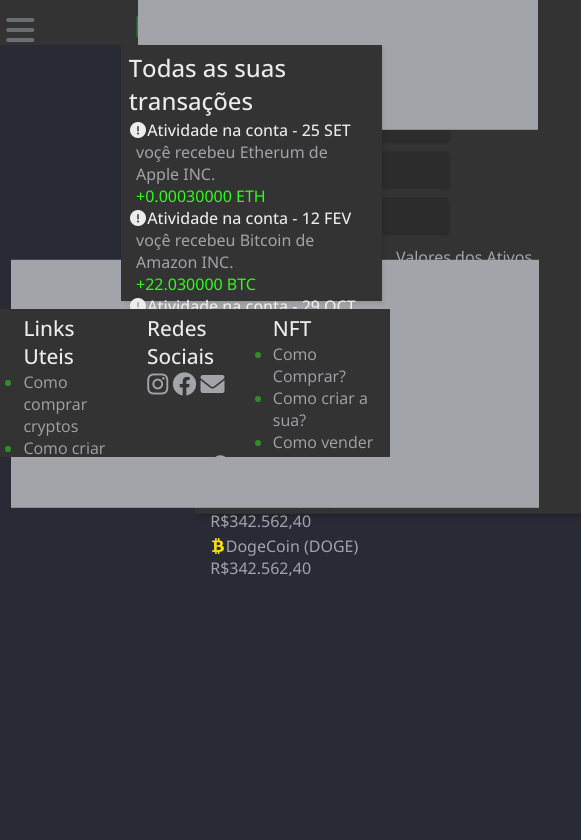
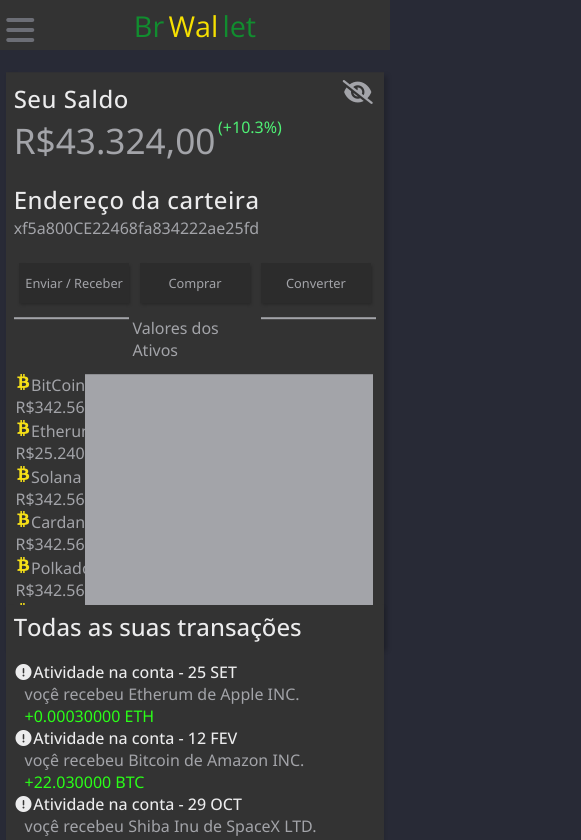
Before and after one commit to devrik3/BrWallet, a plain HTML site: page index.html in a window 390 px wide. Shown: the top 840 px of the page, 581 px wide, since content can reach past the window. Drawn offline with nearby package versions, Linux system fonts and the light colour scheme; a web font is replaced by a local one.

Commit message:
Update style.css

```diff
--- a/css/style.css
+++ b/css/style.css
@@ -438,12 +438,15 @@
 	display: inline-flex;
 }
 ::marker{color: rgba(43, 255, 24, .45);}
-@media screen  and (max-width: 1200px){
+@media (max-width: 720px){
 	body{overflow-x: hidden;}
 	header .nav{display: none;}
 	header{
 		padding: 1.5% 0;
-		height: 4vh;
+		height: 4.5vh;
+		width: 100%;
+		overflow: hidden;
+		position: inherit;
 	}
 	header .nav-menu{
 		background: #333;
@@ -478,24 +481,33 @@
 	.ativos,
 	.googleADS{display: none;}
 	.dashboard{
-		width: 95%;
-		height: 70%;
-                position: absolute;
-		left: 50%;
-		top: 25%;
-                transform: translate(-0%, -50%;
+		width: 93%;
+		left: 0;
+		right: 0;
 		margin: 0 auto;
+		height: 35rem;
+		top: 22.5rem;
+		margin: 0 auto;
+		display: flex;
+		flex-direction: column;
+		align-content: flex-start;
+		justify-content: flex-start;
+		align-items: stretch;
+		transform: translate(-0%, -50%);
 		background: #333;
-		padding: 2.5%;
+		padding: 2%;
 		box-shadow: 3px 3px 5px rgba(0,0,0, .20);
-		z-index: 1;
 	}
 	.dashboard h2{
 		font-family: 'Open Sans', sans-serif;
 		font-weight: 500;
 		font-size: 1.5rem;
-		margin: 1% 0;
+		display: flex;
+		justify-content: flex-start;
+		width: 100%;
+		margin: .5% 0;
 		color: #ECECED;
+		letter-spacing: 0.5px;
 	}
 	.dashboard p{
 		font-family: 'Segoe UI', sans-serif;
@@ -503,22 +515,22 @@
 		font-size: 1rem;
 		color: #A3A4A9;
 		margin: 0 auto;
+		display: flex;
+		justify-content: flex-start;
 	}
 	.dashboard span{display: inline-flex;}
 	.dashboard .saldoBank{font-size: 2.2rem;}
 	.dashboard .porcent{color: #4FF175; margin-left: 1%;}
 	.dashboard .hidden{
-		position: absolute;
+		display: flex;
 		color: #A3A4A9;
-		right: 3%;
 		font-size: 1.5rem;
 		cursor: pointer;
 	}
-	.dashboard .hidden i{position: absolute; right: 3.5%;}
+	.dashboard .hidden i{display: flex; justify-content: flex-end;}
 	.dashboard .hidden .view{display: none;}
 	.end{
 		user-select: text;
-		user-drag: text;
 		-webkit-user-drag: none;
 	}
 	.end::selection{background: #A3A4A9;}
@@ -526,10 +538,12 @@
 	.dashboard .interacaoMenu{
 		width: 100%;
 		display: inline-flex;
+		margin: 0 auto;
+		text-align: center;
 	}
 	.dashboard .interacaoMenu button{
-		width: 25rem;
-		height: 2.3rem;
+		width: 9.7rem;
+		height: 2.5rem;
 		font-size: .8rem;
 		font-family: 'Segoe UI', sans-serif;
 		font-weight: 400;
@@ -544,14 +558,17 @@
 		justify-content: center;
 		margin: 1.5%;
 		cursor: pointer;
-		padding: 1px;
-	}
+		padding: 1px;}
 	.dashboard .interacaoMenu button:hover{transform: scale(1.04);}
 	.dashboard .interacaoMenu button:active{transform: scale(1);}
 	.dashboard .analytics{display: none;}
 	.dashboard .paragraph{
-		text-align: center;
-		margin: 2% 0;
+		text-align: left;
+		margin: 2.5% 0;
+		display: inline-flex;
+		justify-items: center;
+		justify-content: center;
+
 	}
 	.dashboard .paragraph::after{
 		content: '';
@@ -575,37 +592,60 @@
 		height: 16rem;
 		position: absolute;
 		right: 3%;
-		top: 49%;
-		display: block;
+		top: 52.5%;
+		display: flex;
+		z-index: 21;
 	}
 	.dashboard .value{
 		display: inline-flex;
 	}
 	.dashboard .ativosMercado{
-		margin: 2%;
+		margin: .5%;
+		display: block;
 	}
 	.dashboard .Ac2{
-		margin: 1% 0 2%;
+		margin: .5% 0 .5%;
 	}
 	.dashboard .Ac2:hover{
 		cursor: pointer;
-		margin-left: 2%;
+		margin-left: 1%;
 	}
 	.dashboard .ativosMercado i{
 		color: #F6E018;
 	}
 	.fa-btc{margin: 0 .5% 0;}
+	/* p{width: 93%;
+		left: 0;
+		right: 0;
+		margin: 0 auto;
+		height: 35rem;
+		top: 22.5rem;
+		margin: 0 auto;
+		display: flex;
+		flex-direction: column;
+		align-content: flex-start;
+		justify-content: flex-start;
+		align-items: stretch;
+		transform: translate(-0%, -50%);
+		background: #333;
+		padding: 2%;
+		box-shadow: 3px 3px 5px rgba(0,0,0, .20);
+	} */
 	.transacoes{
-		position: relative;
-		width: 63%;
-		height: 15rem;
-		bottom: 20%;
-		left: 31%;
+		position: absolute;
+		width: 93%;
+		height: 20rem;
+		bottom: -11.5%;
+		left: 0;
+		right: 0;
+		margin: 0 auto;
 		background: #333;
 		padding: 2%;
 		box-shadow: 1.5px 2px 3.5px rgba(0,0,0, .10);
-		margin: 0  0 4%;
-		display: none;
+		display: flex;
+		flex-direction: column;
+		justify-content: space-around;
+		flex-wrap; wrap;
 	}
 	.transacoes h2{
 		font-family: 'Open Sans', sans-serif;
@@ -614,6 +654,7 @@
 		margin: -1% 0 5%;
 		color: #ECECED;
 	}
+	.transacoes .tw2{text-align: center;}
 	.transacoes .transacoesClient h2{
 		font-family: 'Open Sans', sans-serif;
 		font-weight: 500;
@@ -637,7 +678,7 @@
 		height: 13rem;
 		background: #333;
 		position: absolute;
-		bottom: -20%;
+		bottom: -40%;
 		left: 0;
 		display: flex;
 		padding: 1rem;
```
